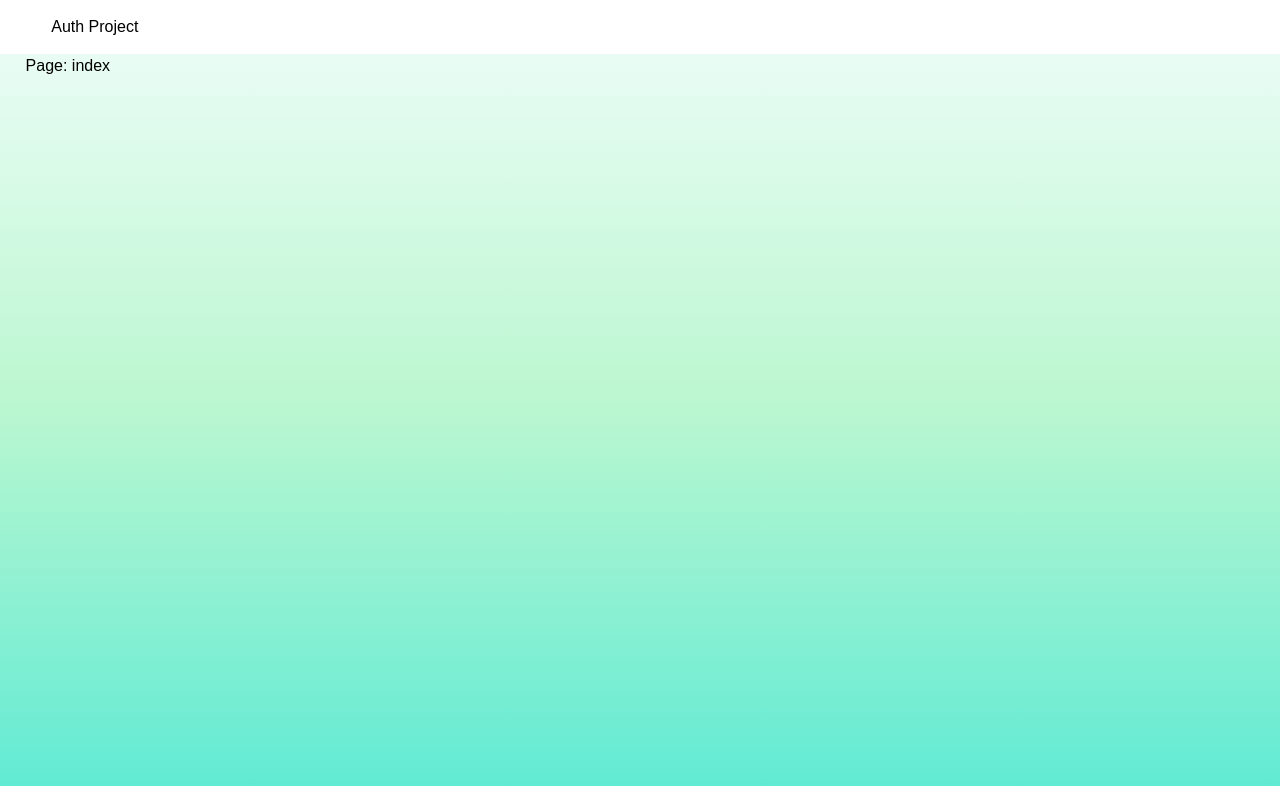
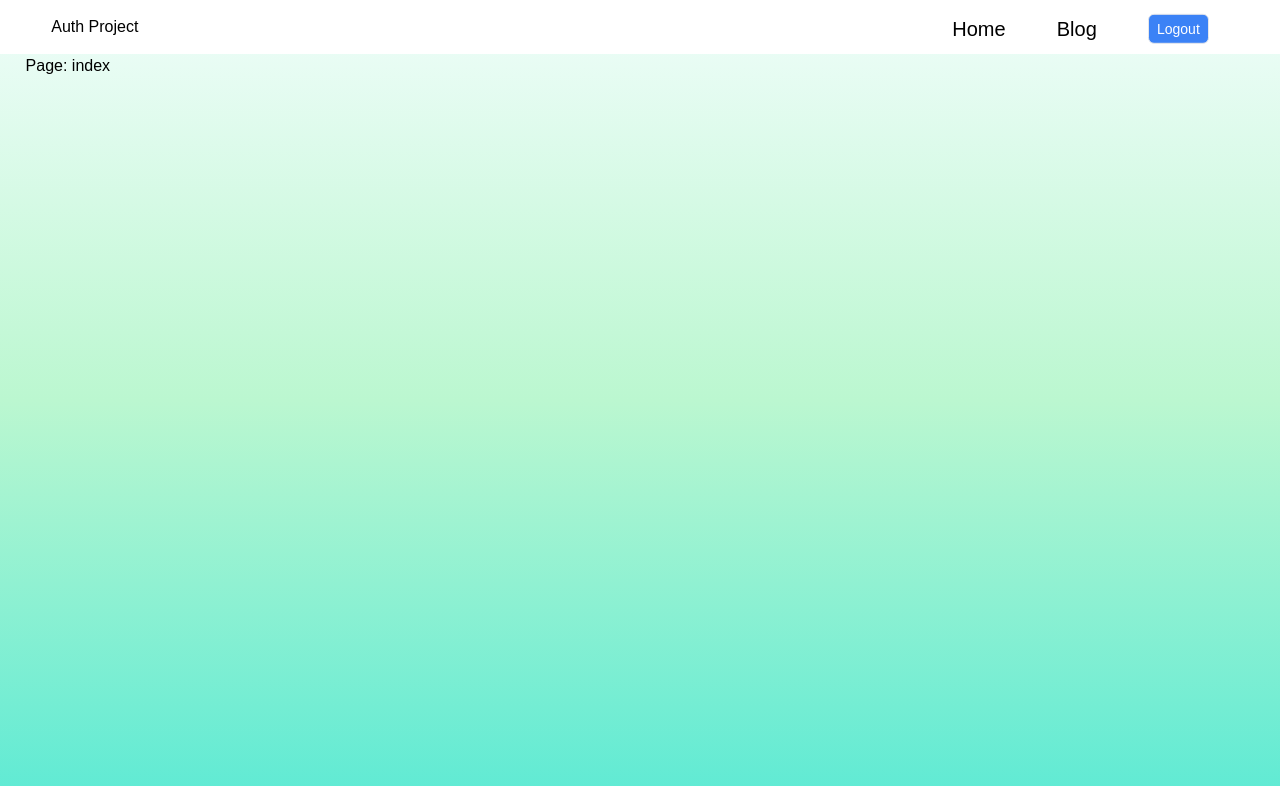
Before and after one commit to orcunelektirikci/auth-project, a Nuxt app: page / in a window 1280 px wide. Shown: the top 786 px of the page. Built offline with nearby package versions, Linux system fonts and the light colour scheme.

Commit message:
fix(style): header nav opacity issue is fixed

```diff
--- a/components/Navigation/HeaderMobileBar.vue
+++ b/components/Navigation/HeaderMobileBar.vue
@@ -35,7 +35,7 @@ watch(() => route.path, () => {
         <slot name="logo" />
       </div>
       <div
-        class="absolute md:static bg-white md:bg-transparent translate-y-[6%]  top-0 min-h-[95%] md:min-h-fit left-0 w-full md:w-auto flex items-center px-5 transition-all duration-300 ease-in-out"
+        class="absolute md:static bg-white md:bg-transparent md:opacity-100 translate-y-[6%]  top-0 min-h-[95%] md:min-h-fit left-0 w-full md:w-auto flex items-center px-5 transition-all duration-300 ease-in-out"
         :class="showMenu ? 'opacity-100' : 'opacity-0'"
       >
         <ul class="flex flex-col md:flex-row items-center mx-auto md:gap-[4vw] gap-8">
```
